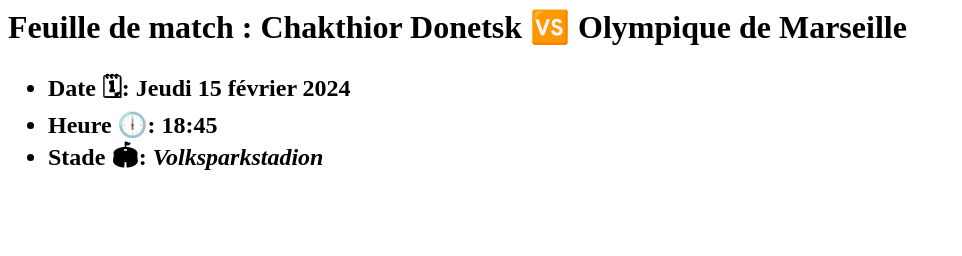
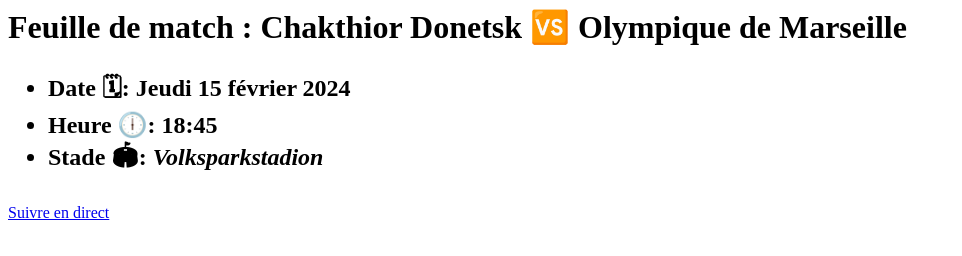
Before and after one commit to garaytj13/garaytj13.github.io, a plain HTML site: page chakthior_om__20240215.html in a window 1280 px wide. Shown: the whole page, without its empty margins (0-962 px from the left). Drawn offline with Linux system fonts and the light colour scheme.

Commit message:
Update chakthior_om__20240215.html

```diff
--- a/chakthior_om__20240215.html
+++ b/chakthior_om__20240215.html
@@ -12,5 +12,6 @@
         <li>Stade 🏟: <i>Volksparkstadion</i></li>
       </ul>
     </h2>
+    <a href=https://garaytj13.github.io/chakthior_om_direct__20240215.html">Suivre en direct</a>
   </body>
 </html>
```
